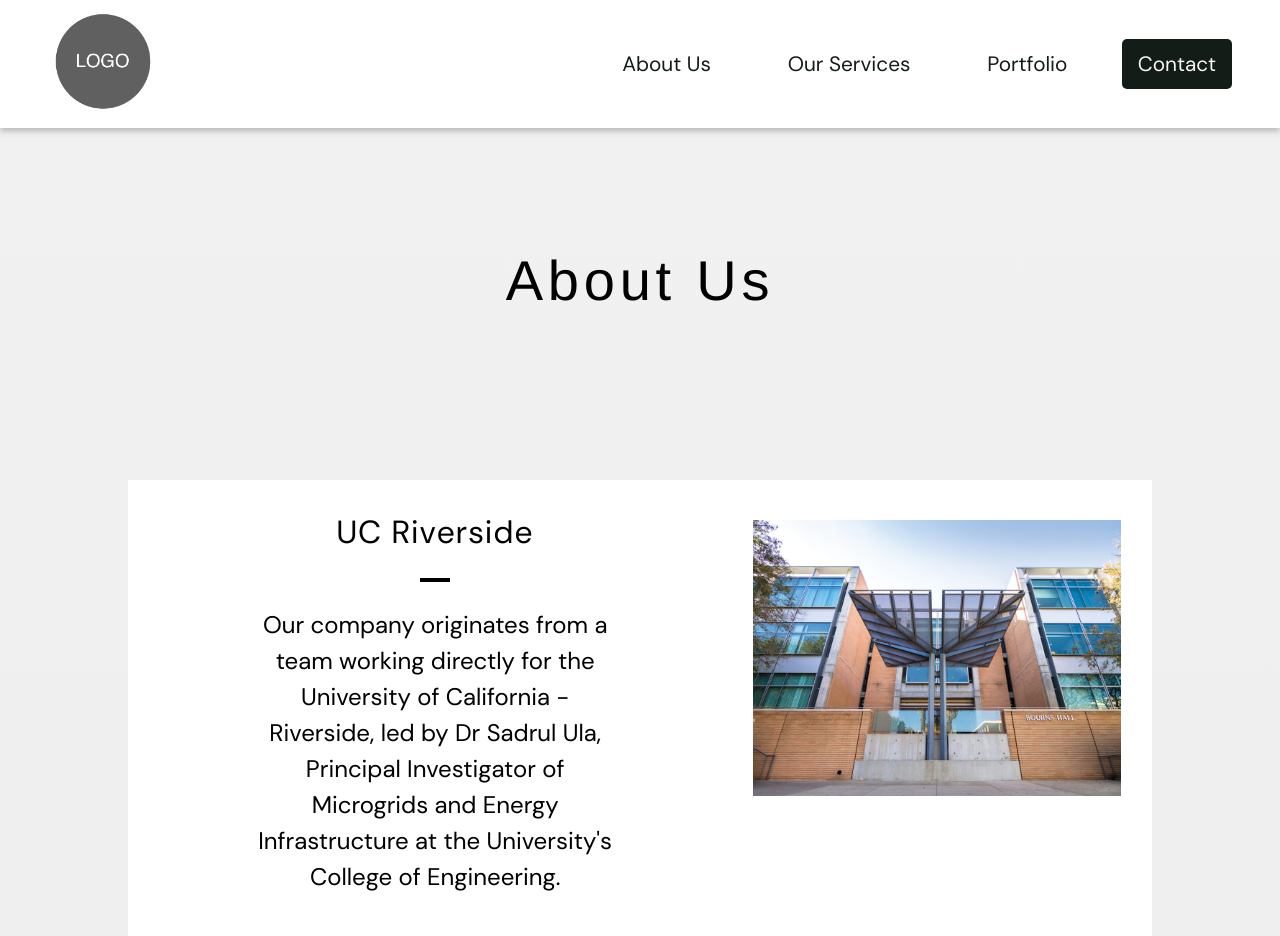
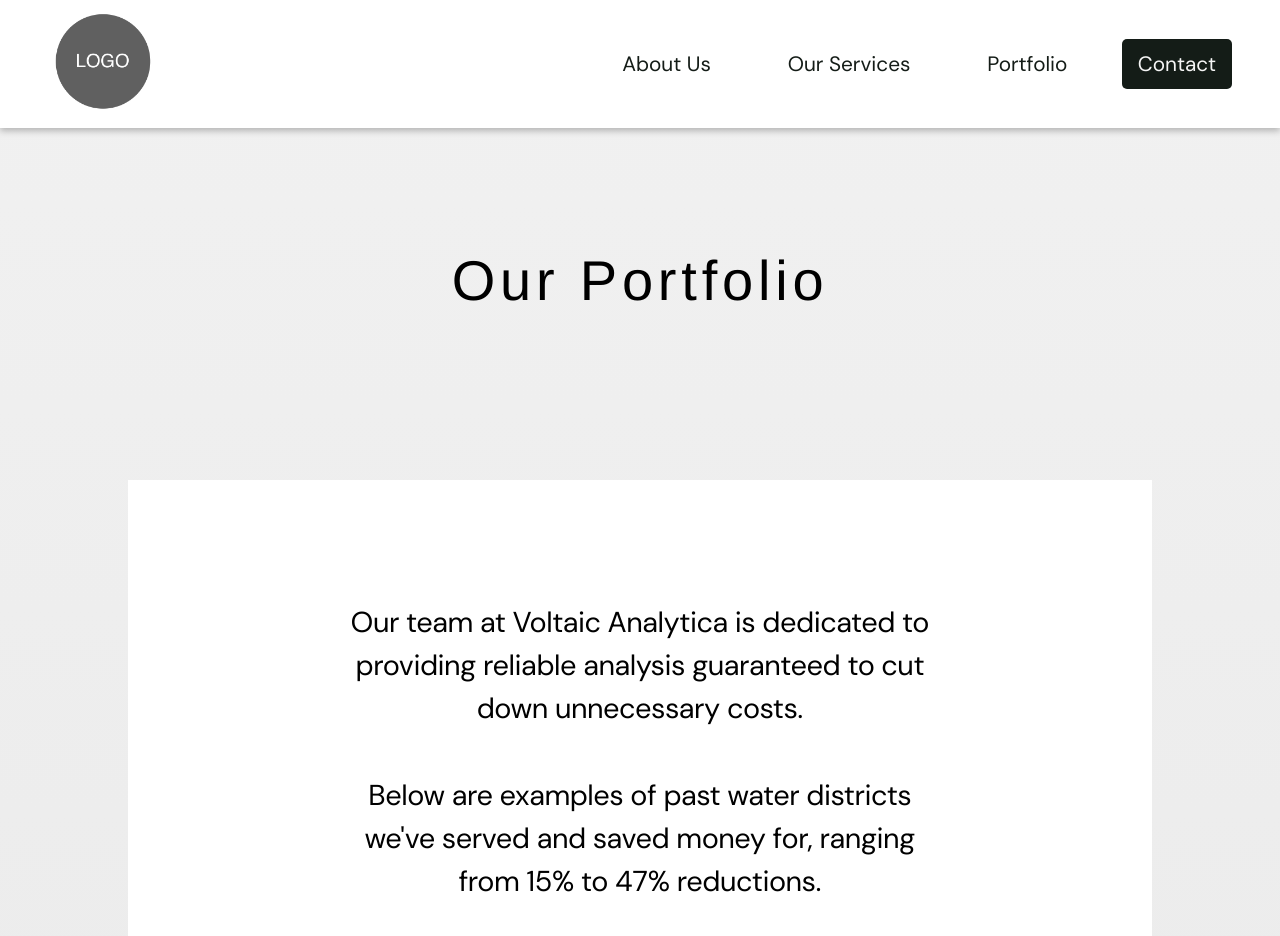
Before and after one commit to wangaj4/voltaic, a React (Create React App) app: page /portfolio in a window 1280 px wide. Shown: the top 936 px of the page. Built offline with nearby package versions, Linux system fonts and the light colour scheme.

Commit message:
skeletons for portfolio and contact

```diff
--- a/src/App.js
+++ b/src/App.js
@@ -6,6 +6,8 @@ import Bottombar from './Bottombar';
 import Home from './Home';
 import About from './About';
 import Services from './Services';
+import Contact from './Contact';
+import Portfolio from './Portfolio';
 
 
 
@@ -35,8 +37,8 @@ function App() {
               <Route path="/" element={<Home />} />
               <Route path="/about" element={<About />} />
               <Route path="/services" element={<Services />} />
-              <Route path="/portfolio" element={<About />} />
-              <Route path="/contact" element={<About />} />
+              <Route path="/portfolio" element={<Portfolio />} />
+              <Route path="/contact" element={<Contact />} />
           </Routes>
 
           <Bottombar/>
--- /dev/null
+++ b/src/Contact.js
@@ -0,0 +1,29 @@
+import './main.css';
+
+import React, {useState, useEffect, Fragment} from 'react';
+
+function Contact(){
+
+    useEffect(()=>{
+        window.scrollTo({
+            top:0,
+            behavior: "instant"
+        });
+        setTimeout(()=>{
+            document.getElementsByClassName("encompass")[0].classList.remove("fade");
+        },200);
+    },[])
+
+
+    return (
+        <div className={"encompass fade"}>
+            <div className={"titleBanner2"}>
+                <div className={"bannerTitle"} data-aos = "fade-up" data-aos-duration="800">
+                    Contact Us
+                </div>
+            </div>
+        </div>
+    );
+}
+
+export default Contact;
--- a/src/Home.js
+++ b/src/Home.js
@@ -63,7 +63,7 @@ function Home(props) {
                     WHAT WE DO
                 </div>
                 <div className={"separateBar"}/>
-                <div className={"centerText"} id = "mainDescription" data-aos="fade-up">
+                <div className={"centerText"} id = "mainDescription" data-aos="fade-up" data-aos-duration="800">
                     Voltaic Analytica is sit amet, consectetur adipiscing elit, sed do eiusmod tempor
                     incididunt ut labore et dolore magna aliqua. Ut enim ad minim veniam, quis nostrud
                     exercitation ullamco laboris nisi ut aliquip. ex ea commodo consequat. Duis aute irure dolor in
@@ -109,7 +109,7 @@ function Home(props) {
                 <div className={"sixty"}>
                     <div className={"centerHeader"}>Experience</div>
                     <div className={"separateBar"}/>
-                    <div className={"centerText"} id = "team1" data-aos = "fade-left">
+                    <div className={"centerText"} id = "team1" data-aos = "fade-left" data-aos-duration="600">
                         Voltaic Analytica is sit amet, consectetur adipiscing elit, sed do eiusmod tempor
                         incididunt ut labore et dolore magna aliqua. Ut enim ad minim veniam, quis nostrud
                         exercitation ullamco laboris nisi ut aliquip. ex ea commodo consequat. Duis aute irure dolor in
@@ -136,7 +136,7 @@ function Home(props) {
                 <div className={"sixty"}>
                     <div className={"centerHeader"}>Talent</div>
                     <div className={"separateBar"}/>
-                    <div className={"centerText"} id = "team2" data-aos = "fade-right">
+                    <div className={"centerText"} id = "team2" data-aos = "fade-right" data-aos-duration="600">
                         Voltaic Analytica is sit amet, consectetur adipiscing elit, sed do eiusmod tempor
                         incididunt ut labore et dolore magna aliqua. Ut enim ad minim veniam, quis nostrud
                         exercitation ullamco laboris nisi ut aliquip. ex ea commodo consequat. Duis aute irure dolor in
@@ -186,14 +186,5 @@ function homeTransitions() {
         }
     }
 
-    // if (document.documentElement.scrollTop > 1700){
-    //     var team1 = document.getElementById("team1");
-    //     team1.classList.add("appearLeft");
-    // }
-
-    // if (document.documentElement.scrollTop > 2000){
-    //     var team2 = document.getElementById("team2");
-    //     team2.classList.add("appearRight");
-    // }
 
 }
--- /dev/null
+++ b/src/Portfolio.js
@@ -0,0 +1,42 @@
+import './main.css';
+
+import React, {useState, useEffect, Fragment} from 'react';
+
+function Portfolio(){
+
+    useEffect(()=>{
+        window.scrollTo({
+            top:0,
+            behavior: "instant"
+        });
+        setTimeout(()=>{
+            document.getElementsByClassName("encompass")[0].classList.remove("fade");
+        },200);
+    },[])
+
+
+    return (
+        <div className={"encompass fade"}>
+            <div className={"titleBanner2"}>
+                <div className={"bannerTitle"} data-aos = "fade-up" data-aos-duration="800">
+                    Our Portfolio
+                </div>
+            </div>
+
+            <div className={"contentBanner"}>
+            <div className='spacer'/>
+                <div className={"centerText larger"}>
+                    Our team at Voltaic Analytica is dedicated to providing reliable analysis guaranteed to cut down unnecessary costs.
+                    <br/><br/>
+                    Below are examples of past water districts we've served and saved money for, ranging from 15% to 47% reductions.
+                </div>
+                <div className='spacer2'/>
+            </div>
+
+            <div className='spacer2'/>
+
+        </div>
+    );
+}
+
+export default Portfolio;
--- a/src/Services.js
+++ b/src/Services.js
@@ -29,12 +29,12 @@ function Services(){
                 </div>
                 <div className={"separateBar"}/>
                 <div className={"centerText larger"}>
-                    Voltaic Analytica is a data analytics company that specializes in a specific niche. Many water districts often
+                    Voltaic Analytica is a data analytics company that specializes in a specific niche, detecting inefficiencies in water and electrical districts. Many water districts often
                     are garbage and got extremely inefficient pumping systems.
                     <br/><br/>
                     With your water data we'll find that shit and correct it easy
                 </div>
-                <div className='spacer2'/>
+                <div className='spacer'/>
             </div>
 
             <div className='spacer2'/>
```
